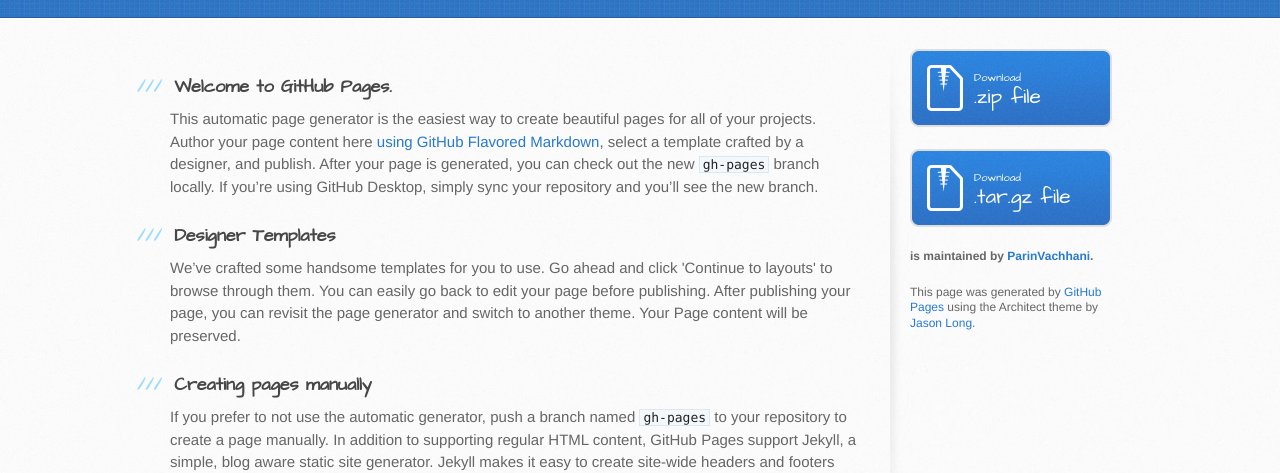
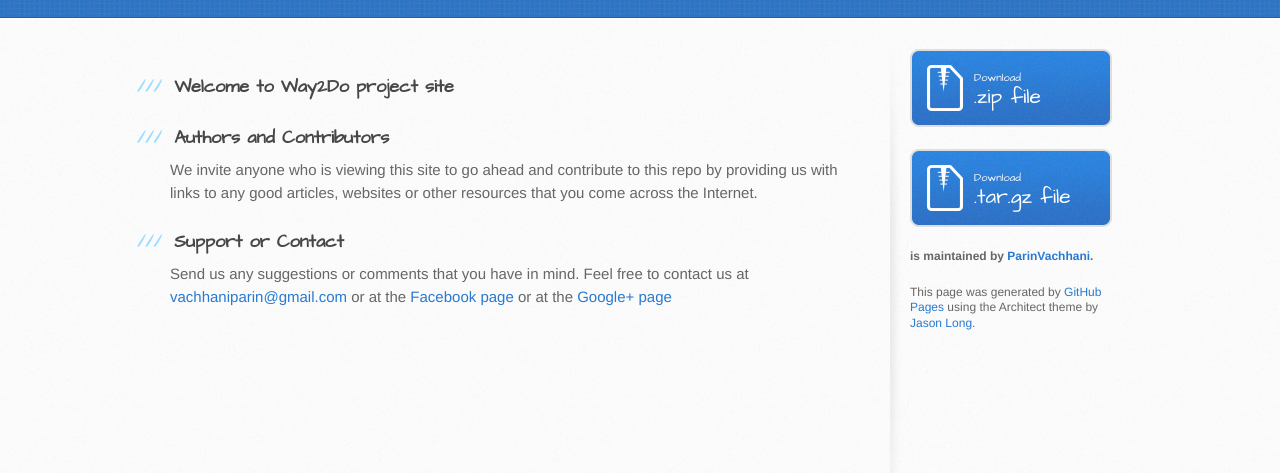
Before and after one commit to ParinVachhani/Way2Do, a plain HTML site: page index.html in a window 1280 px wide. Shown: the part 327-800 px from the top of the page. Drawn offline with Linux system fonts and the light colour scheme.

```diff
--- a/index.html
+++ b/index.html
@@ -29,29 +29,19 @@
       <div class="inner clearfix">
         <section id="main-content">
           <h3>
-<a id="welcome-to-github-pages" class="anchor" href="#welcome-to-github-pages" aria-hidden="true"><span class="octicon octicon-link"></span></a>Welcome to GitHub Pages.</h3>
-
-<p>This automatic page generator is the easiest way to create beautiful pages for all of your projects. Author your page content here <a href="https://guides.github.com/features/mastering-markdown/">using GitHub Flavored Markdown</a>, select a template crafted by a designer, and publish. After your page is generated, you can check out the new <code>gh-pages</code> branch locally. If you’re using GitHub Desktop, simply sync your repository and you’ll see the new branch.</p>
-
-<h3>
-<a id="designer-templates" class="anchor" href="#designer-templates" aria-hidden="true"><span class="octicon octicon-link"></span></a>Designer Templates</h3>
-
-<p>We’ve crafted some handsome templates for you to use. Go ahead and click 'Continue to layouts' to browse through them. You can easily go back to edit your page before publishing. After publishing your page, you can revisit the page generator and switch to another theme. Your Page content will be preserved.</p>
-
-<h3>
-<a id="creating-pages-manually" class="anchor" href="#creating-pages-manually" aria-hidden="true"><span class="octicon octicon-link"></span></a>Creating pages manually</h3>
-
-<p>If you prefer to not use the automatic generator, push a branch named <code>gh-pages</code> to your repository to create a page manually. In addition to supporting regular HTML content, GitHub Pages support Jekyll, a simple, blog aware static site generator. Jekyll makes it easy to create site-wide headers and footers without having to copy them across every page. It also offers intelligent blog support and other advanced templating features.</p>
+<a id="welcome-to-way2do-project-site" class="anchor" href="#welcome-to-way2do-project-site" aria-hidden="true"><span class="octicon octicon-link"></span></a>Welcome to Way2Do project site</h3>
 
 <h3>
 <a id="authors-and-contributors" class="anchor" href="#authors-and-contributors" aria-hidden="true"><span class="octicon octicon-link"></span></a>Authors and Contributors</h3>
 
-<p>You can <a href="https://github.com/blog/821" class="user-mention">@mention</a> a GitHub username to generate a link to their profile. The resulting <code>&lt;a&gt;</code> element will link to the contributor’s GitHub Profile. For example: In 2007, Chris Wanstrath (<a href="https://github.com/defunkt" class="user-mention">@defunkt</a>), PJ Hyett (<a href="https://github.com/pjhyett" class="user-mention">@pjhyett</a>), and Tom Preston-Werner (<a href="https://github.com/mojombo" class="user-mention">@mojombo</a>) founded GitHub.</p>
+<p>We invite anyone who is viewing this site to go ahead and contribute to this repo by providing us with links to any good articles, websites or other resources that you come across the Internet.</p>
 
 <h3>
 <a id="support-or-contact" class="anchor" href="#support-or-contact" aria-hidden="true"><span class="octicon octicon-link"></span></a>Support or Contact</h3>
 
-<p>Having trouble with Pages? Check out our <a href="https://help.github.com/pages">documentation</a> or <a href="https://github.com/contact">contact support</a> and we’ll help you sort it out.</p>
+<p>Send us any suggestions or comments that you have in mind.
+Feel free to contact us at <a href="mailto:vachhaniparin@gmail.com">vachhaniparin@gmail.com</a>
+or at the <a href="http://facebook.com/way2do.net">Facebook page</a> or at the <a href="https://plus.google.com/+Way2doNet/">Google+ page</a></p>
         </section>
 
         <aside id="sidebar">
```
Also changed, not shown: params.json (+1 -1 lines).
